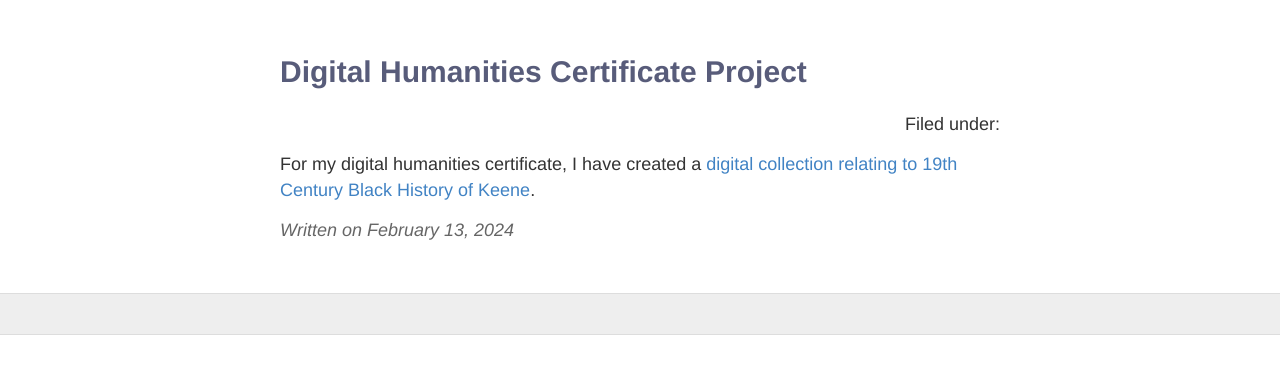
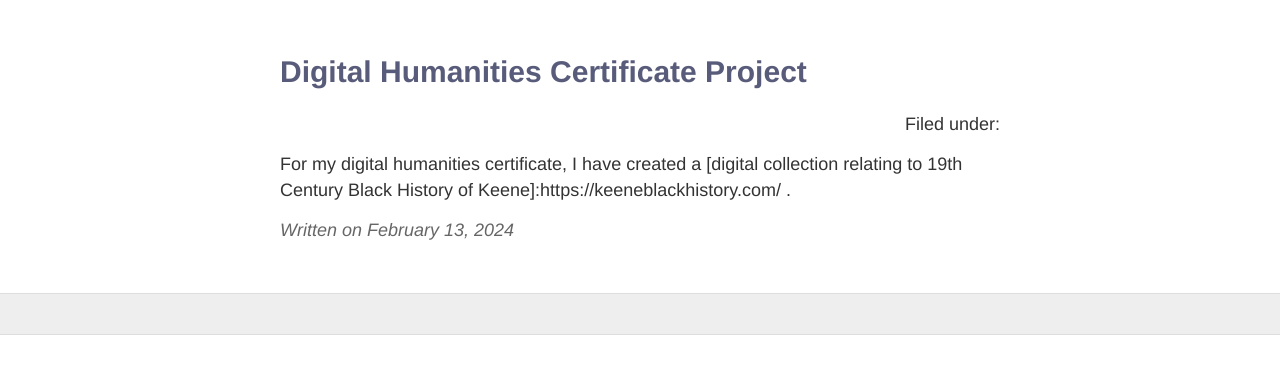
Before and after one commit to elliew1211/elliew1211.github.io, a Jekyll site: the page built from _posts/2024-02-13-Digital-Humanities-Certificate.md, in a window 1280 px wide, cut to the strip 158-532 px from the top of the page. Built offline with Jekyll 4.4.1, drawn with Linux system fonts in a browser that asks for light colours.

Commit message:
Update 2024-02-13-Digital-Humanities-Certificate.md

```diff
--- a/_posts/2024-02-13-Digital-Humanities-Certificate.md
+++ b/_posts/2024-02-13-Digital-Humanities-Certificate.md
@@ -3,4 +3,4 @@ layout: post
 title: Digital Humanities Certificate Project
 ---
 
-For my digital humanities certificate, I have created a [digital collection relating to 19th Century Black History of Keene](https://keeneblackhistory.com/).
+For my digital humanities certificate, I have created a [digital collection relating to 19th Century Black History of Keene]:https://keeneblackhistory.com/ .
```
